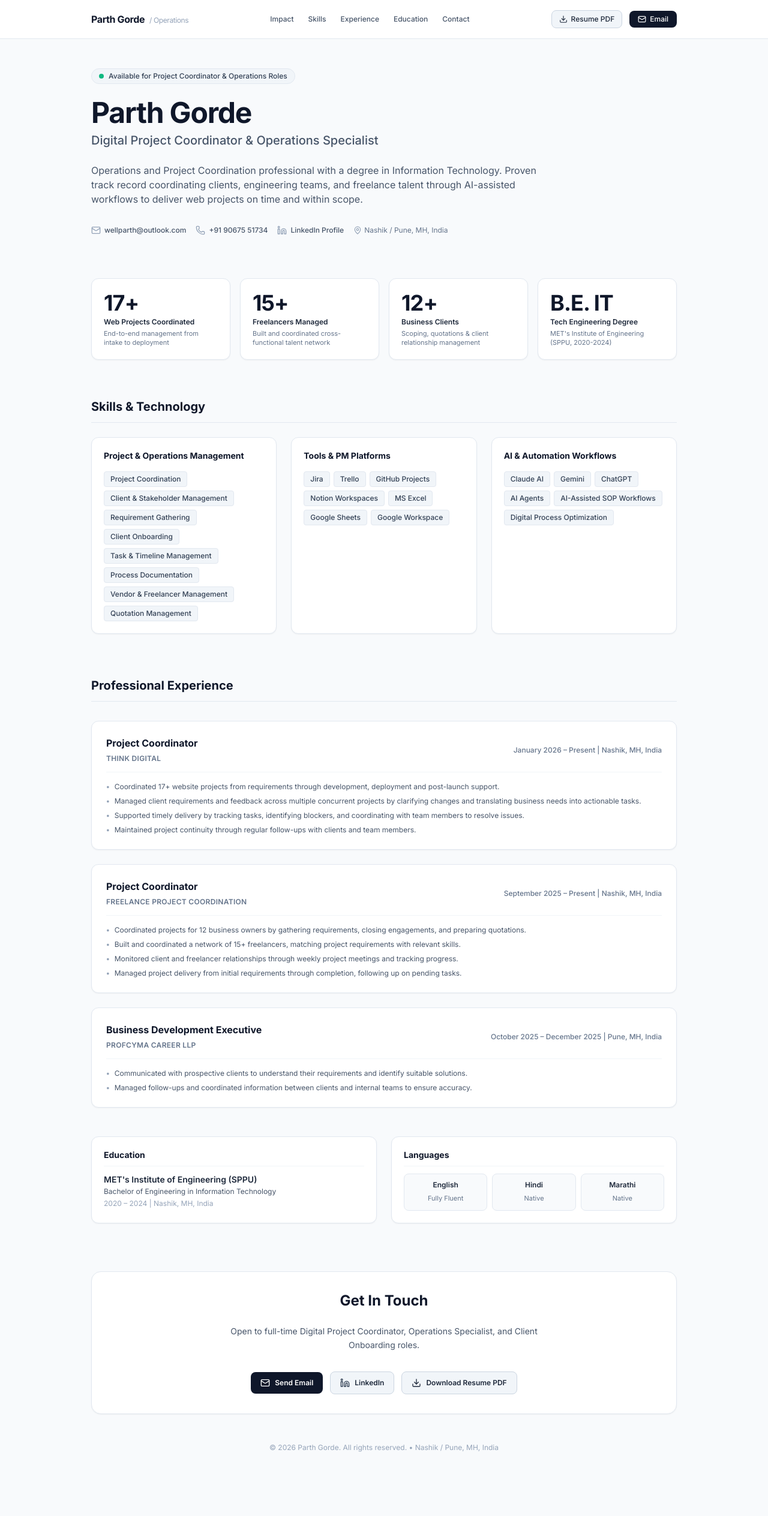
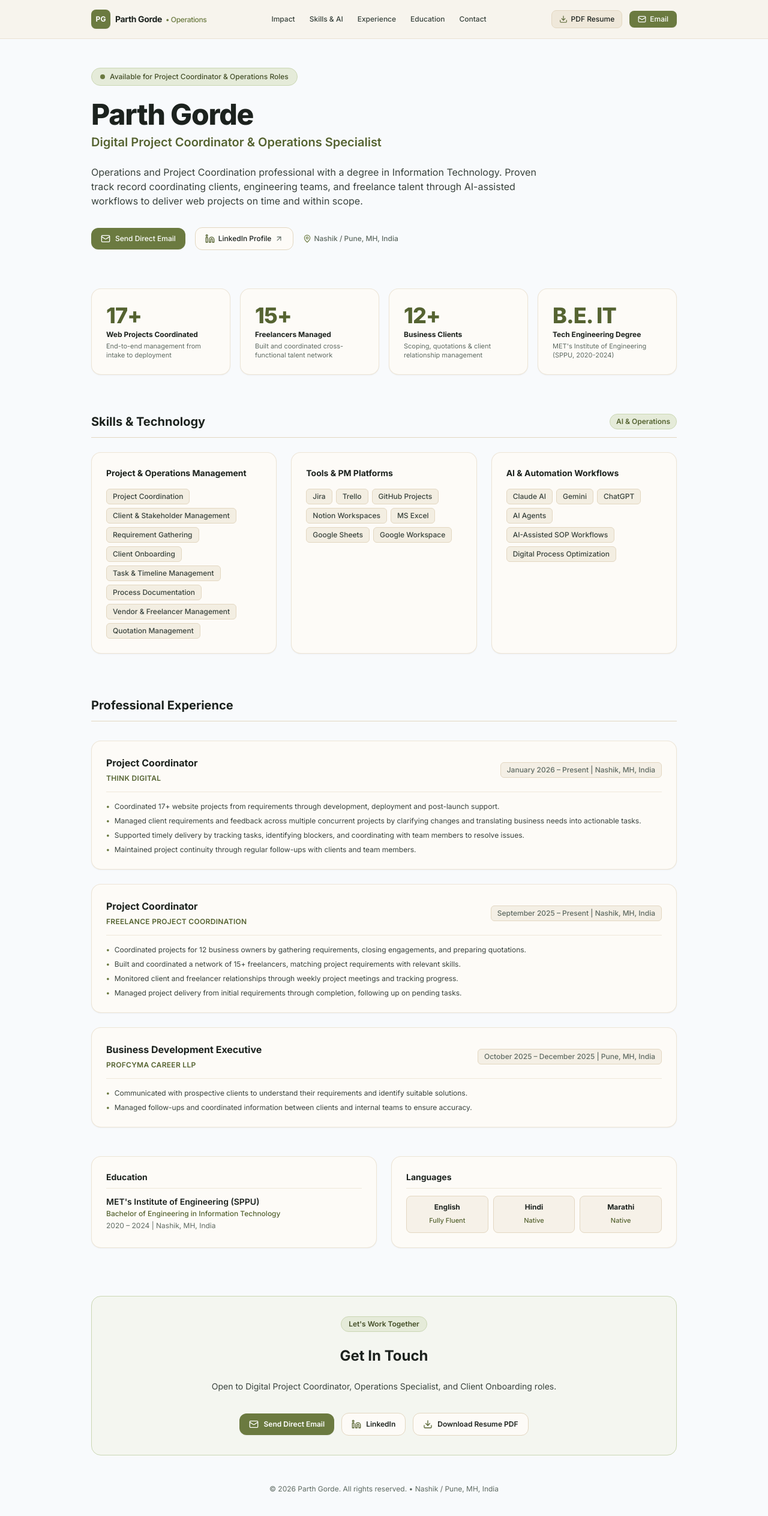
Before and after one commit to wellparth/portfolio, a Next.js app: page / in a window 1280 px wide. Shown: the top 2528 px of the page at 60% size. Before the commit the page ends 2502 px from the top, so only its background shows below. Built offline with nearby package versions, Linux system fonts and the light colour scheme.

Commit message:
style: redesign portfolio with warm beige background and pastel olive green accents

```diff
--- a/src/app/globals.css
+++ b/src/app/globals.css
@@ -4,10 +4,10 @@
 
 @layer base {
   body {
-    @apply bg-slate-50 text-slate-900 font-sans antialiased min-h-screen selection:bg-slate-900 selection:text-white;
+    @apply bg-beige-100 text-ink-900 font-sans antialiased min-h-screen selection:bg-olive-500 selection:text-white;
   }
 }
 
-.clean-card {
-  @apply bg-white border border-slate-200 rounded-xl p-6 shadow-sm hover:shadow-md transition-shadow;
+.beige-card {
+  @apply bg-beige-50 border border-beige-300/60 rounded-2xl p-6 shadow-sm hover:shadow-md hover:border-olive-300 transition-all duration-300;
 }
--- a/src/components/ContactFooter.tsx
+++ b/src/components/ContactFooter.tsx
@@ -2,48 +2,52 @@
 
 import React from 'react';
 import { resumeData } from '@/data/resumeData';
-import { Mail, Linkedin, Phone, Download } from 'lucide-react';
+import { Mail, Linkedin, Download } from 'lucide-react';
 
 export default function ContactFooter() {
   return (
     <section id="contact" className="max-w-5xl mx-auto px-4 sm:px-6 py-8">
-      <div className="bg-white border border-slate-200 rounded-2xl p-8 shadow-sm text-center space-y-6">
-        <h2 className="text-2xl font-bold text-slate-900">
+      <div className="bg-olive-50 border border-olive-200 rounded-2xl p-8 text-center space-y-6">
+        <div className="inline-flex items-center space-x-2 px-3 py-1 rounded-full bg-olive-100 border border-olive-200 text-olive-700 text-xs font-semibold">
+          <span>Let's Work Together</span>
+        </div>
+
+        <h2 className="text-2xl font-bold text-ink-900">
           Get In Touch
         </h2>
-        <p className="text-slate-600 text-sm max-w-xl mx-auto leading-relaxed">
-          Open to full-time Digital Project Coordinator, Operations Specialist, and Client Onboarding roles.
+        <p className="text-ink-700 text-sm max-w-xl mx-auto leading-relaxed">
+          Open to Digital Project Coordinator, Operations Specialist, and Client Onboarding roles.
         </p>
 
         <div className="flex flex-wrap items-center justify-center gap-3 pt-2">
           <a
             href={`mailto:${resumeData.personal.email}`}
-            className="inline-flex items-center space-x-2 px-4 py-2.5 rounded-lg text-xs font-semibold bg-slate-900 hover:bg-slate-800 text-white transition-colors"
+            className="inline-flex items-center space-x-2 px-4 py-2.5 rounded-xl text-xs font-semibold bg-olive-500 hover:bg-olive-600 text-white shadow-sm transition-colors"
           >
             <Mail className="w-4 h-4" />
-            <span>Send Email</span>
+            <span>Send Direct Email</span>
           </a>
           <a
             href={resumeData.personal.linkedin}
             target="_blank"
             rel="noopener noreferrer"
-            className="inline-flex items-center space-x-2 px-4 py-2.5 rounded-lg text-xs font-semibold bg-slate-100 hover:bg-slate-200 text-slate-800 border border-slate-300 transition-colors"
+            className="inline-flex items-center space-x-2 px-4 py-2.5 rounded-xl text-xs font-semibold bg-beige-50 hover:bg-beige-200 text-ink-900 border border-beige-300 transition-colors"
           >
-            <Linkedin className="w-4 h-4 text-slate-700" />
+            <Linkedin className="w-4 h-4 text-olive-600" />
             <span>LinkedIn</span>
           </a>
           <a
             href="/Parth_Gorde_Operations_Resume.pdf"
             download
-            className="inline-flex items-center space-x-2 px-4 py-2.5 rounded-lg text-xs font-semibold bg-slate-100 hover:bg-slate-200 text-slate-800 border border-slate-300 transition-colors"
+            className="inline-flex items-center space-x-2 px-4 py-2.5 rounded-xl text-xs font-semibold bg-beige-50 hover:bg-beige-200 text-ink-900 border border-beige-300 transition-colors"
           >
-            <Download className="w-4 h-4" />
+            <Download className="w-4 h-4 text-olive-600" />
             <span>Download Resume PDF</span>
           </a>
         </div>
       </div>
 
-      <footer className="mt-12 text-center text-xs text-slate-400">
+      <footer className="mt-12 text-center text-xs text-ink-500">
         <p>© 2026 {resumeData.personal.name}. All rights reserved. • {resumeData.personal.location}</p>
       </footer>
     </section>
--- a/src/components/Experience.tsx
+++ b/src/components/Experience.tsx
@@ -2,33 +2,32 @@
 
 import React from 'react';
 import { resumeData } from '@/data/resumeData';
-import { CheckCircle2 } from 'lucide-react';
 
 export default function Experience() {
   return (
     <section id="experience" className="max-w-5xl mx-auto px-4 sm:px-6 py-6 space-y-8">
       {/* Experience Header */}
-      <h2 className="text-xl font-bold text-slate-900 border-b border-slate-200 pb-3">
+      <h2 className="text-xl font-bold text-ink-900 border-b border-beige-300 pb-3">
         Professional Experience
       </h2>
 
       <div className="space-y-6">
         {resumeData.experience.map((exp, idx) => (
-          <div key={idx} className="bg-white border border-slate-200 rounded-xl p-6 shadow-sm space-y-4">
-            <div className="flex flex-col sm:flex-row sm:items-center justify-between gap-1 border-b border-slate-100 pb-3">
+          <div key={idx} className="beige-card space-y-4">
+            <div className="flex flex-col sm:flex-row sm:items-center justify-between gap-1 border-b border-beige-200 pb-3">
               <div>
-                <h3 className="text-base font-bold text-slate-900">{exp.role}</h3>
-                <span className="text-xs font-semibold text-slate-500 uppercase tracking-wide">{exp.company}</span>
+                <h3 className="text-base font-bold text-ink-900">{exp.role}</h3>
+                <span className="text-xs font-semibold text-olive-600 uppercase tracking-wide">{exp.company}</span>
               </div>
-              <span className="text-xs font-medium text-slate-500">
+              <span className="text-xs font-medium text-ink-500 bg-beige-200/60 px-2.5 py-1 rounded-md border border-beige-300">
                 {exp.period} | {exp.location}
               </span>
             </div>
 
-            <ul className="space-y-2 text-xs text-slate-600">
+            <ul className="space-y-2 text-xs text-ink-700">
               {exp.bullets.map((b, bIdx) => (
                 <li key={bIdx} className="flex items-start">
-                  <span className="text-slate-400 mr-2 font-bold">•</span>
+                  <span className="text-olive-500 mr-2 font-bold">•</span>
                   <span>{b}</span>
                 </li>
               ))}
@@ -40,23 +39,23 @@ export default function Experience() {
       {/* Education & Languages */}
       <div id="education" className="grid grid-cols-1 md:grid-cols-2 gap-6 pt-4">
         {/* Education */}
-        <div className="bg-white border border-slate-200 rounded-xl p-5 shadow-sm space-y-3">
-          <h3 className="text-sm font-bold text-slate-900 border-b border-slate-100 pb-2">Education</h3>
+        <div className="beige-card space-y-3">
+          <h3 className="text-sm font-bold text-ink-900 border-b border-beige-200 pb-2">Education</h3>
           <div>
-            <h4 className="text-sm font-semibold text-slate-800">{resumeData.education.institution}</h4>
-            <p className="text-xs text-slate-600 mt-0.5">{resumeData.education.degree}</p>
-            <p className="text-xs text-slate-400 mt-1">{resumeData.education.period} | {resumeData.education.location}</p>
+            <h4 className="text-sm font-semibold text-ink-900">{resumeData.education.institution}</h4>
+            <p className="text-xs text-olive-600 font-medium mt-0.5">{resumeData.education.degree}</p>
+            <p className="text-xs text-ink-500 mt-1">{resumeData.education.period} | {resumeData.education.location}</p>
           </div>
         </div>
 
         {/* Languages */}
-        <div className="bg-white border border-slate-200 rounded-xl p-5 shadow-sm space-y-3">
-          <h3 className="text-sm font-bold text-slate-900 border-b border-slate-100 pb-2">Languages</h3>
+        <div className="beige-card space-y-3">
+          <h3 className="text-sm font-bold text-ink-900 border-b border-beige-200 pb-2">Languages</h3>
           <div className="grid grid-cols-3 gap-2">
             {resumeData.languages.map((lang, lIdx) => (
-              <div key={lIdx} className="bg-slate-50 p-2.5 rounded-lg border border-slate-200 text-center">
-                <span className="text-xs font-semibold text-slate-800 block">{lang.language}</span>
-                <span className="text-[11px] text-slate-500">{lang.proficiency}</span>
+              <div key={lIdx} className="bg-beige-200/50 p-2.5 rounded-lg border border-beige-300 text-center">
+                <span className="text-xs font-bold text-ink-900 block">{lang.language}</span>
+                <span className="text-[11px] text-olive-600 font-medium">{lang.proficiency}</span>
               </div>
             ))}
           </div>
--- a/src/components/Hero.tsx
+++ b/src/components/Hero.tsx
@@ -2,49 +2,56 @@
 
 import React from 'react';
 import { resumeData } from '@/data/resumeData';
-import { Mail, Linkedin, Phone, MapPin } from 'lucide-react';
+import { Mail, Linkedin, Phone, MapPin, ArrowUpRight } from 'lucide-react';
 
 export default function Hero() {
   return (
-    <section id="hero" className="max-w-5xl mx-auto px-4 sm:px-6 pt-12 pb-8">
+    <section id="hero" className="max-w-5xl mx-auto px-4 sm:px-6 pt-12 pb-6">
       <div className="space-y-6">
         {/* Availability Badge */}
-        <div className="inline-flex items-center space-x-2 px-3 py-1 rounded-full bg-slate-100 text-slate-700 border border-slate-200 text-xs font-medium">
-          <span className="w-2 h-2 rounded-full bg-emerald-500" />
+        <div className="inline-flex items-center space-x-2 px-3.5 py-1.5 rounded-full bg-olive-100 border border-olive-200 text-olive-700 text-xs font-medium">
+          <span className="w-2 h-2 rounded-full bg-olive-500 animate-pulse" />
           <span>Available for Project Coordinator & Operations Roles</span>
         </div>
 
         {/* Title */}
         <div className="space-y-2">
-          <h1 className="text-3xl sm:text-4xl lg:text-5xl font-bold text-slate-900 tracking-tight">
+          <h1 className="text-3xl sm:text-4xl lg:text-5xl font-extrabold text-ink-900 tracking-tight">
             {resumeData.personal.name}
           </h1>
-          <p className="text-lg sm:text-xl text-slate-600 font-medium">
+          <p className="text-lg sm:text-xl text-olive-600 font-semibold">
             {resumeData.personal.title}
           </p>
         </div>
 
-        {/* Brief Bio */}
-        <p className="text-slate-600 text-sm sm:text-base max-w-3xl leading-relaxed">
+        {/* Concise Bio */}
+        <p className="text-ink-700 text-sm sm:text-base max-w-3xl leading-relaxed">
           {resumeData.personal.summary}
         </p>
 
-        {/* Contact Links Bar */}
-        <div className="pt-2 flex flex-wrap items-center gap-4 text-xs text-slate-600">
-          <a href={`mailto:${resumeData.personal.email}`} className="flex items-center space-x-1.5 hover:text-slate-900 font-medium">
-            <Mail className="w-4 h-4 text-slate-400" />
-            <span>{resumeData.personal.email}</span>
+        {/* Action Buttons & Links */}
+        <div className="pt-2 flex flex-wrap items-center gap-4 text-xs font-medium text-ink-700">
+          <a
+            href={`mailto:${resumeData.personal.email}`}
+            className="px-4 py-2.5 rounded-xl bg-olive-500 hover:bg-olive-600 text-white shadow-sm flex items-center space-x-2 transition-all"
+          >
+            <Mail className="w-4 h-4" />
+            <span>Send Direct Email</span>
           </a>
-          <a href={`tel:${resumeData.personal.phone.replace(/\s+/g, '')}`} className="flex items-center space-x-1.5 hover:text-slate-900 font-medium">
-            <Phone className="w-4 h-4 text-slate-400" />
-            <span>{resumeData.personal.phone}</span>
+
+          <a
+            href={resumeData.personal.linkedin}
+            target="_blank"
+            rel="noopener noreferrer"
+            className="px-4 py-2.5 rounded-xl bg-beige-50 hover:bg-beige-200 text-ink-900 border border-beige-300 flex items-center space-x-1.5 transition-all"
+          >
+            <Linkedin className="w-4 h-4 text-olive-600" />
+            <span>LinkedIn Profile</span>
+            <ArrowUpRight className="w-3.5 h-3.5 text-ink-500" />
           </a>
-          <a href={resumeData.personal.linkedin} target="_blank" rel="noopener noreferrer" className="flex items-center space-x-1.5 hover:text-slate-900 font-medium">
-            <Linkedin className="w-4 h-4 text-slate-400" />
-            <span>LinkedIn Profile</span>
-          </a>
-          <span className="flex items-center space-x-1 text-slate-500">
-            <MapPin className="w-3.5 h-3.5 text-slate-400" />
+
+          <span className="flex items-center space-x-1 text-ink-500 ml-auto sm:ml-0">
+            <MapPin className="w-3.5 h-3.5 text-olive-500" />
             <span>{resumeData.personal.location}</span>
           </span>
         </div>
--- a/src/components/Metrics.tsx
+++ b/src/components/Metrics.tsx
@@ -8,12 +8,12 @@ export default function Metrics() {
     <section id="impact" className="max-w-5xl mx-auto px-4 sm:px-6 py-4">
       <div className="grid grid-cols-2 md:grid-cols-4 gap-4">
         {resumeData.metrics.map((metric, idx) => (
-          <div key={idx} className="bg-white border border-slate-200 rounded-xl p-5 shadow-sm">
-            <div className="text-3xl sm:text-4xl font-bold text-slate-900 tracking-tight">
+          <div key={idx} className="beige-card">
+            <div className="text-3xl sm:text-4xl font-extrabold text-olive-600 tracking-tight">
               {metric.value}
             </div>
-            <div className="text-xs font-semibold text-slate-800 mt-1">{metric.label}</div>
-            <div className="text-[11px] text-slate-500 mt-1 leading-snug">{metric.detail}</div>
+            <div className="text-xs font-bold text-ink-900 mt-1">{metric.label}</div>
+            <div className="text-[11px] text-ink-500 mt-1 leading-snug">{metric.detail}</div>
           </div>
         ))}
       </div>
--- a/src/components/Navbar.tsx
+++ b/src/components/Navbar.tsx
@@ -8,36 +8,41 @@ export default function Navbar() {
   const [mobileMenuOpen, setMobileMenuOpen] = useState(false);
 
   return (
-    <header className="sticky top-0 z-50 bg-white/90 backdrop-blur-md border-b border-slate-200">
+    <header className="sticky top-0 z-50 bg-beige-100/90 backdrop-blur-md border-b border-beige-300/60">
       <div className="max-w-5xl mx-auto px-4 sm:px-6 h-16 flex items-center justify-between">
         {/* Brand */}
-        <a href="#hero" className="font-bold text-base text-slate-900 tracking-tight hover:text-slate-600 transition-colors">
-          {resumeData.personal.name}
-          <span className="text-slate-400 font-normal text-xs ml-2">/ Operations</span>
+        <a href="#hero" className="flex items-center space-x-2 group">
+          <div className="w-8 h-8 rounded-lg bg-olive-500 text-white flex items-center justify-center font-bold text-xs shadow-sm group-hover:bg-olive-600 transition-colors">
+            PG
+          </div>
+          <span className="font-bold text-sm text-ink-900 tracking-tight">
+            {resumeData.personal.name}
+            <span className="text-olive-500 font-medium text-xs ml-1.5">• Operations</span>
+          </span>
         </a>
 
         {/* Desktop Nav */}
-        <nav className="hidden md:flex items-center space-x-6 text-xs font-medium text-slate-600">
-          <a href="#impact" className="hover:text-slate-900 transition-colors">Impact</a>
-          <a href="#skills" className="hover:text-slate-900 transition-colors">Skills</a>
-          <a href="#experience" className="hover:text-slate-900 transition-colors">Experience</a>
-          <a href="#education" className="hover:text-slate-900 transition-colors">Education</a>
-          <a href="#contact" className="hover:text-slate-900 transition-colors">Contact</a>
+        <nav className="hidden md:flex items-center space-x-6 text-xs font-medium text-ink-700">
+          <a href="#impact" className="hover:text-olive-600 transition-colors">Impact</a>
+          <a href="#skills" className="hover:text-olive-600 transition-colors">Skills & AI</a>
+          <a href="#experience" className="hover:text-olive-600 transition-colors">Experience</a>
+          <a href="#education" className="hover:text-olive-600 transition-colors">Education</a>
+          <a href="#contact" className="hover:text-olive-600 transition-colors">Contact</a>
         </nav>
 
-        {/* Action Button */}
+        {/* Actions */}
         <div className="hidden sm:flex items-center space-x-3">
           <a
             href="/Parth_Gorde_Operations_Resume.pdf"
             download
-            className="inline-flex items-center space-x-1.5 px-3 py-1.5 rounded-lg text-xs font-medium bg-slate-100 hover:bg-slate-200 text-slate-800 border border-slate-300 transition-colors"
+            className="inline-flex items-center space-x-1.5 px-3 py-1.5 rounded-lg text-xs font-medium bg-beige-200 hover:bg-beige-300 text-ink-900 border border-beige-300 transition-colors"
           >
-            <Download className="w-3.5 h-3.5" />
-            <span>Resume PDF</span>
+            <Download className="w-3.5 h-3.5 text-olive-600" />
+            <span>PDF Resume</span>
           </a>
           <a
             href={`mailto:${resumeData.personal.email}`}
-            className="inline-flex items-center space-x-1.5 px-3.5 py-1.5 rounded-lg text-xs font-medium bg-slate-900 hover:bg-slate-800 text-white transition-colors"
+            className="inline-flex items-center space-x-1.5 px-3.5 py-1.5 rounded-lg text-xs font-medium bg-olive-500 hover:bg-olive-600 text-white shadow-sm transition-colors"
           >
             <Mail className="w-3.5 h-3.5" />
             <span>Email</span>
@@ -47,7 +52,7 @@ export default function Navbar() {
         {/* Mobile Toggle */}
         <button
           onClick={() => setMobileMenuOpen(!mobileMenuOpen)}
-          className="md:hidden p-2 text-slate-600 hover:text-slate-900"
+          className="md:hidden p-2 text-ink-700 hover:text-ink-900"
           aria-label="Toggle menu"
         >
           {mobileMenuOpen ? <X className="w-5 h-5" /> : <Menu className="w-5 h-5" />}
@@ -56,26 +61,26 @@ export default function Navbar() {
 
       {/* Mobile Drawer */}
       {mobileMenuOpen && (
-        <div className="md:hidden bg-white border-b border-slate-200 px-4 pt-3 pb-5 space-y-3">
-          <nav className="flex flex-col space-y-2 text-sm text-slate-600">
-            <a href="#impact" onClick={() => setMobileMenuOpen(false)} className="py-1 hover:text-slate-900">Impact</a>
-            <a href="#skills" onClick={() => setMobileMenuOpen(false)} className="py-1 hover:text-slate-900">Skills</a>
-            <a href="#experience" onClick={() => setMobileMenuOpen(false)} className="py-1 hover:text-slate-900">Experience</a>
-            <a href="#education" onClick={() => setMobileMenuOpen(false)} className="py-1 hover:text-slate-900">Education</a>
-            <a href="#contact" onClick={() => setMobileMenuOpen(false)} className="py-1 hover:text-slate-900">Contact</a>
+        <div className="md:hidden bg-beige-50 border-b border-beige-300 px-4 pt-3 pb-5 space-y-3">
+          <nav className="flex flex-col space-y-2 text-sm text-ink-700">
+            <a href="#impact" onClick={() => setMobileMenuOpen(false)} className="py-1 hover:text-olive-600">Impact</a>
+            <a href="#skills" onClick={() => setMobileMenuOpen(false)} className="py-1 hover:text-olive-600">Skills & AI</a>
+            <a href="#experience" onClick={() => setMobileMenuOpen(false)} className="py-1 hover:text-olive-600">Experience</a>
+            <a href="#education" onClick={() => setMobileMenuOpen(false)} className="py-1 hover:text-olive-600">Education</a>
+            <a href="#contact" onClick={() => setMobileMenuOpen(false)} className="py-1 hover:text-olive-600">Contact</a>
           </nav>
-          <div className="pt-2 border-t border-slate-100 flex gap-2">
+          <div className="pt-2 border-t border-beige-200 flex gap-2">
             <a
               href="/Parth_Gorde_Operations_Resume.pdf"
               download
-              className="flex-1 inline-flex items-center justify-center space-x-1.5 py-2 rounded-lg text-xs font-medium bg-slate-100 text-slate-800 border border-slate-200"
+              className="flex-1 inline-flex items-center justify-center space-x-1.5 py-2 rounded-lg text-xs font-medium bg-beige-200 text-ink-900 border border-beige-300"
             >
-              <Download className="w-3.5 h-3.5" />
+              <Download className="w-3.5 h-3.5 text-olive-600" />
               <span>PDF Resume</span>
             </a>
             <a
               href={`mailto:${resumeData.personal.email}`}
-              className="flex-1 inline-flex items-center justify-center space-x-1.5 py-2 rounded-lg text-xs font-medium bg-slate-900 text-white"
+              className="flex-1 inline-flex items-center justify-center space-x-1.5 py-2 rounded-lg text-xs font-medium bg-olive-500 text-white"
             >
               <Mail className="w-3.5 h-3.5" />
               <span>Email</span>
--- a/src/components/TechStack.tsx
+++ b/src/components/TechStack.tsx
@@ -6,19 +6,22 @@ import { resumeData } from '@/data/resumeData';
 export default function TechStack() {
   return (
     <section id="skills" className="max-w-5xl mx-auto px-4 sm:px-6 py-6 space-y-6">
-      <h2 className="text-xl font-bold text-slate-900 border-b border-slate-200 pb-3">
-        Skills & Technology
+      <h2 className="text-xl font-bold text-ink-900 border-b border-beige-300 pb-3 flex items-center justify-between">
+        <span>Skills & Technology</span>
+        <span className="text-xs font-semibold text-olive-600 bg-olive-100 px-2.5 py-1 rounded-full border border-olive-200">
+          AI & Operations
+        </span>
       </h2>
 
       <div className="grid grid-cols-1 md:grid-cols-3 gap-6">
         {resumeData.skillsCategory.map((cat, idx) => (
-          <div key={idx} className="bg-white border border-slate-200 rounded-xl p-5 shadow-sm space-y-3">
-            <h3 className="text-sm font-bold text-slate-900">{cat.category}</h3>
+          <div key={idx} className="beige-card space-y-3">
+            <h3 className="text-sm font-bold text-ink-900">{cat.category}</h3>
             <div className="flex flex-wrap gap-1.5 pt-1">
               {cat.items.map((item, iIdx) => (
                 <span
                   key={iIdx}
-                  className="px-2.5 py-1 rounded bg-slate-100 border border-slate-200 text-xs font-medium text-slate-700"
+                  className="px-2.5 py-1 rounded-md bg-beige-200/70 border border-beige-300 text-xs font-medium text-ink-700 hover:border-olive-300 hover:text-olive-700 transition-colors"
                 >
                   {item}
                 </span>
--- a/tailwind.config.js
+++ b/tailwind.config.js
@@ -1,6 +1,5 @@
 /** @type {import('tailwindcss').Config} */
 module.exports = {
-  darkMode: 'class',
   content: [
     './src/pages/**/*.{js,ts,jsx,tsx,mdx}',
     './src/components/**/*.{js,ts,jsx,tsx,mdx}',
@@ -9,28 +8,35 @@ module.exports = {
   theme: {
     extend: {
       colors: {
-        brand: {
-          50: '#eef2ff',
-          100: '#e0e7ff',
-          400: '#818cf8',
-          500: '#6366f1',
-          600: '#4f46e5',
-          700: '#4338ca',
-          900: '#312e81',
+        beige: {
+          50: '#fdfbf7',
+          100: '#f7f3eb',
+          200: '#efe8da',
+          300: '#e3d7c1',
+          400: '#d5c4a5',
+          900: '#3e3729',
         },
-        accent: {
-          cyan: '#06b6d4',
-          emerald: '#10b981',
-          amber: '#f59e0b',
-          rose: '#f43f5e',
+        olive: {
+          50: '#f4f6f0',
+          100: '#e5ebd9',
+          200: '#cbd7b4',
+          300: '#aabf8a',
+          400: '#8ca465',
+          500: '#6b7a40', /* Primary Pastel Olive */
+          600: '#556331',
+          700: '#434e27',
+          800: '#363f22',
+          900: '#2d341e',
+        },
+        ink: {
+          900: '#1c221e',
+          700: '#38423c',
+          500: '#5e6a62',
         }
       },
       fontFamily: {
-        sans: ['Inter', 'sans-serif'],
+        sans: ['Inter', 'serif', 'sans-serif'],
       },
-      animation: {
-        'pulse-slow': 'pulse 4s cubic-bezier(0.4, 0, 0.6, 1) infinite',
-      }
     },
   },
   plugins: [],
```
